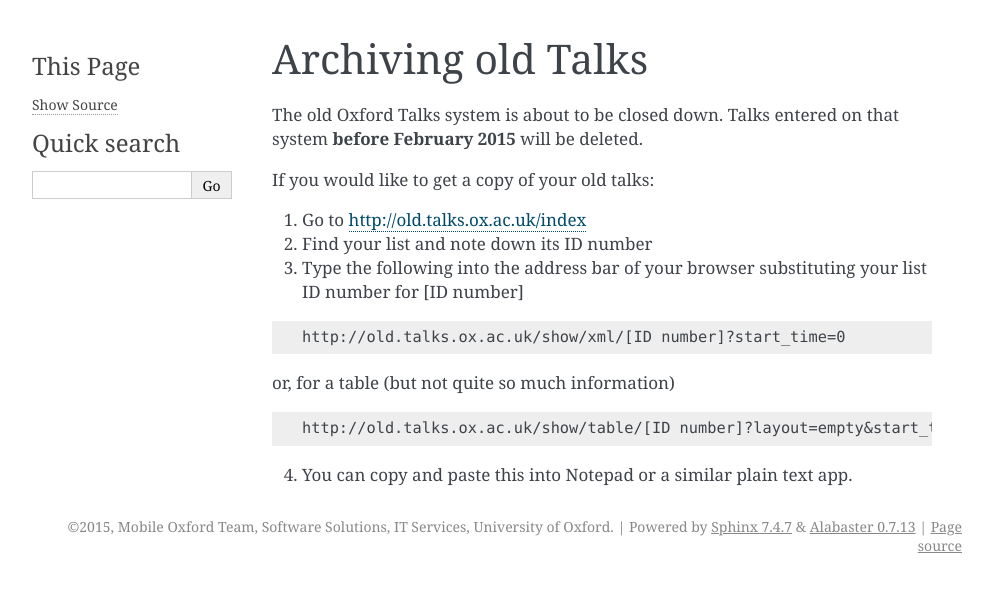
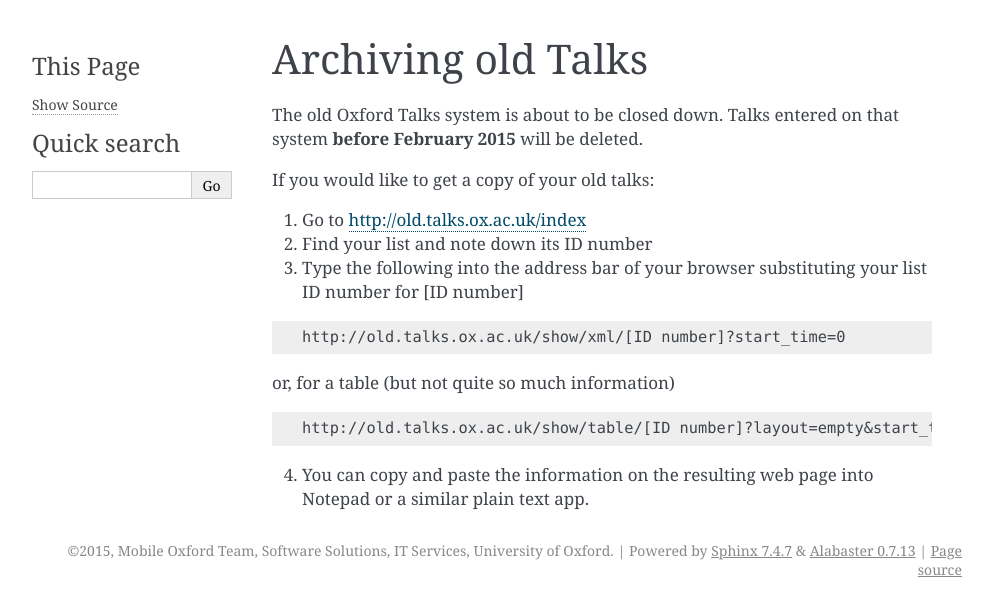
Before and after one commit to ox-it/talks.ox, a Sphinx documentation site: the page built from docs/source/user/general/old-talks.rst, in a window 1280 px wide. Shown: the top 616 px of the page, without its empty margins (148-1141 px from the left). Built offline with Sphinx 7.4.7, drawn with Linux system fonts in a browser that asks for light colours.

Commit message:
clarification

```diff
--- a/docs/source/user/general/old-talks.rst
+++ b/docs/source/user/general/old-talks.rst
@@ -21,4 +21,4 @@ or, for a table (but not quite so much information)
 
      http://old.talks.ox.ac.uk/show/table/[ID number]?layout=empty&start_time=0
 
-4. You can copy and paste this into Notepad or a similar plain text app.
+4. You can copy and paste the information on the resulting web page into Notepad or a similar plain text app.
```
